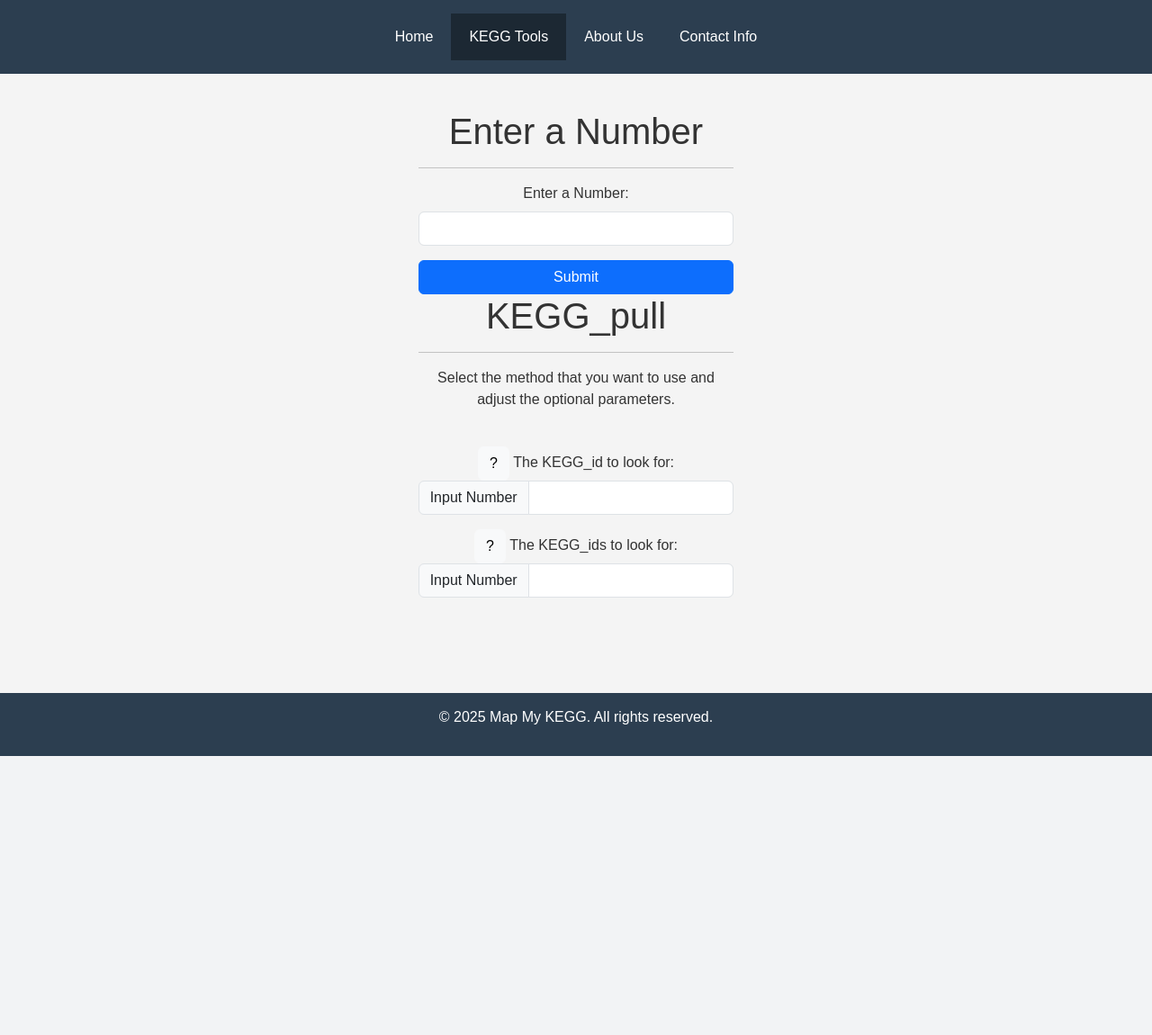
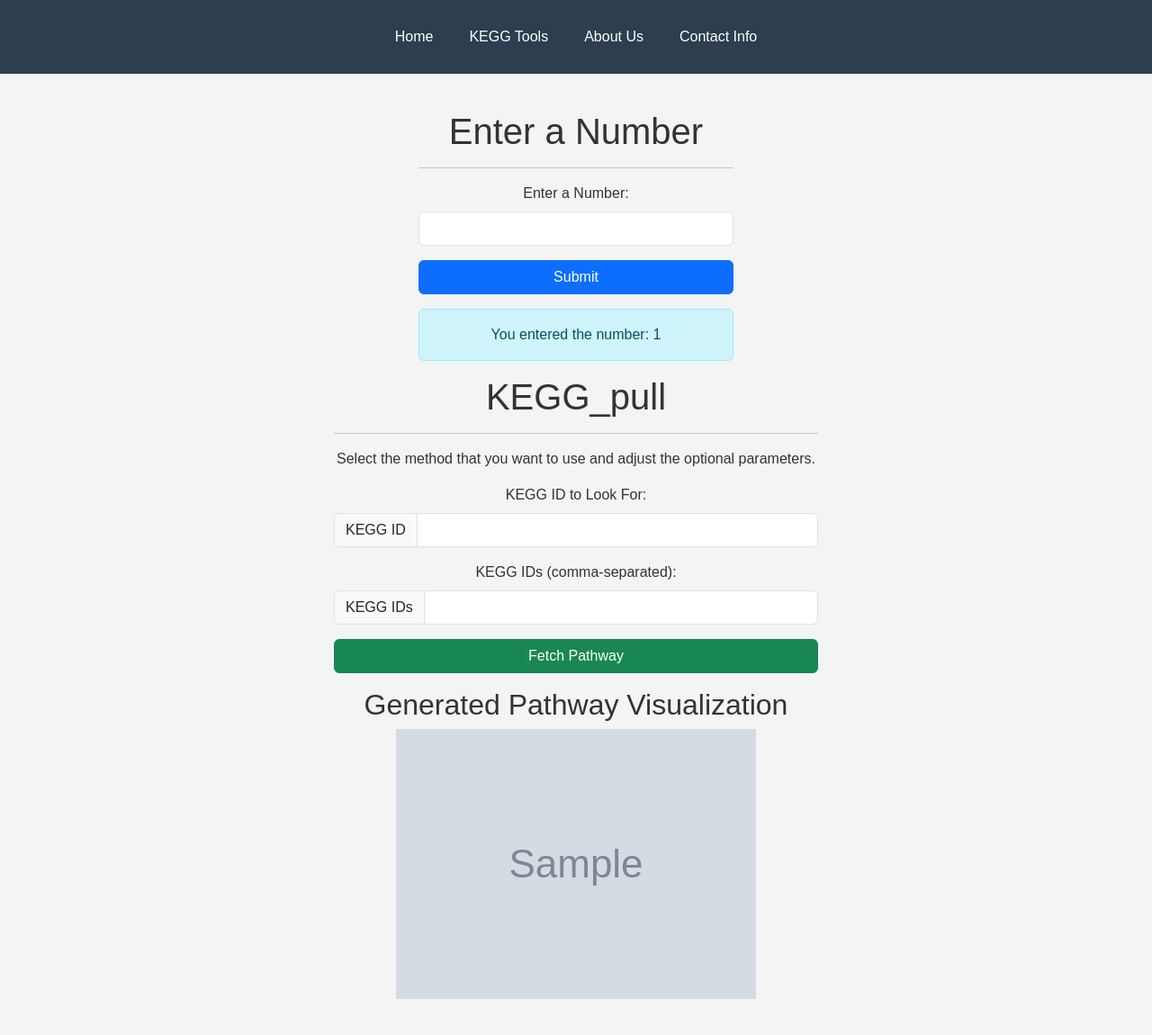
Before and after one commit to RCvanDam/Bio-Toolbox2025, a Flask app: template templates/kegg_tool.html in a window 1280 px wide. Shown: the whole page at 90% size. Before the commit the page ends 840 px from the top, so only its background shows below. Run offline with Flask 3, Linux system fonts and the light colour scheme; the template is opened without the code that fills it: most values are stand-ins (such as "Sample title", 1, 10 or a date in 2020); grey boxes marked "Sample" are stand-in pictures.

Commit message:
Updated templates directory

```diff
--- /dev/null
+++ b/templates/base.html
@@ -0,0 +1,20 @@
+<!DOCTYPE html>
+<html lang="en">
+<head>
+    <meta charset="UTF-8">
+    <title>{{title}}</title>
+    <link rel="stylesheet" type="text/css" href="../static/general.css">
+</head>
+
+<body>
+  <div class="navbar">
+        <a href="{{ url_for('kegg_home')}}">Home</a>
+        <a href="{{ url_for('kegg_tool')}}">KEGG Tools</a>
+        <a href="{{ url_for('about')}}">About Us</a>
+        <a href="{{ url_for('contact')}}">Contact Info</a>
+    </div>
+
+    {% block content %}
+    {% endblock %}
+</body>
+</html>
--- a/templates/kegg_tool.html
+++ b/templates/kegg_tool.html
@@ -4,13 +4,6 @@
     <meta charset="UTF-8">
     <meta name="viewport" content="width=device-width, initial-scale=1.0">
     <title>KEGG_pull - Map My KEGG</title>
-    <script>
-        function showPopup() {
-            {% if number %}
-                alert("You entered the number: {{ number }}");
-            {% endif %}
-        }
-    </script>
     <link
         href="https://cdn.jsdelivr.net/npm/bootstrap@5.3.3/dist/css/bootstrap.min.css" rel="stylesheet"
         integrity="sha384-QWTKZyjpPEjISv5WaRU9OFeRpok6YctnYmDr5pNlyT2bRjXh0JMhjY6hW+ALEwIH" crossorigin="anonymous"
@@ -22,26 +15,19 @@
     <link rel="stylesheet" href="../static/kegg_tool.css">
     <link rel="stylesheet" href="../static/general.css">
 </head>
-<body onload="showPopup()">
-
-    <!-- Navbar -->
-    <div class="navbar">
-        <a href="/">Home</a>
-        <a href="/kegg_tool" class="active">KEGG Tools</a>
-        <a href="/about_us">About Us</a>
-        <a href="/contact">Contact Info</a>
-    </div>
+{% extends "base.html" %}
+{% block content %}
 
 <!-- Main Container -->
 <div class="container">
+    <!-- Section for Inputting a Number -->
     <div class="row justify-content-center">
         <div class="col-sm-4">
-                <!-- Form Container Styled Like Other Boxes -->
             <div class="frame_tool_top_left">
                 <h1 class="center_text">Enter a Number</h1>
                 <hr class="hr_border">
                 <form method="POST" action="/kegg_tool">
-                        <label for="number" title="Enter a number to see it in a popup" class="form-label">
+                    <label for="number" class="form-label">
                         Enter a Number:
                     </label>
                     <input type="number" id="number" name="number" class="form-control mb-3" required>
@@ -51,44 +37,74 @@
         </div>
     </div>
 
-        <!-- Existing Content -->
+    {% if number %}
+    <div class="row justify-content-center mt-3">
+        <div class="col-sm-4">
+            <div class="alert alert-info text-center">
+                You entered the number: {{ number }}
+            </div>
+        </div>
+    </div>
+    {% endif %}
+
+    <!-- KEGG Pull Section -->
     <div class="row justify-content-center">
-            <div class="col-sm-4">
+        <div class="col-sm-6">
             <div class="frame_tool_top_left">
                 <h1 class="center_text">KEGG_pull</h1>
                 <hr class="hr_border">
-                    <a title="run one of the given commands down here">
                 <p>Select the method that you want to use and adjust the optional parameters.</p>
-                    </a>
-                    <br>
-                    <button type="button" onclick="showModal('SinglePull')" class="btn btn-light">?</button>
-                    <label for="single_kegg_id" title="put the KEGG_ID you want the program to find in the KEGG database here">
-                        The KEGG_id to look for:
+                <form method="POST" action="/kegg_tool">
+                    <!-- Single KEGG ID -->
+                    <div class="mb-3">
+                        <label for="single_kegg_id" class="form-label" title="Enter the KEGG ID you want to fetch">
+                            KEGG ID to Look For:
                         </label>
-
-                    <div class="input-group input-group-ml mb-3">
-                        <span class="input-group-text" id="single_keggs">Input Number</span>
-                        <input type="number" class="form-control" aria-label="Sizing example input" id="single_kegg_id"
-                               name="the_single_kegg_id">
-                    </div>
-                    <button type="button" onclick="showModal('SinglePull')" class="btn btn-light">?</button>
-                    <label for="multiple_kegg_id" title="put the KEGG_IDs you want the program to find in the KEGG database here">
-                        The KEGG_ids to look for:
-                    </label>
-                    <div class="input-group input-group-ml mb-3">
-                        <span class="input-group-text" id="multiple_keggs">Input Number</span>
-                        <input type="number" class="form-control" aria-label="Sizing example input" id="multiple_kegg_id"
-                               name="the_multiple_kegg_id">
+                        <div class="input-group">
+                            <span class="input-group-text">KEGG ID</span>
+                            <input type="text" class="form-control" id="single_kegg_id" name="single_kegg_id" required>
                         </div>
                     </div>
+
+                    <!-- Multiple KEGG IDs -->
+                    <div class="mb-3">
+                        <label for="multiple_kegg_id" class="form-label" title="Enter KEGG IDs separated by commas">
+                            KEGG IDs (comma-separated):
+                        </label>
+                        <div class="input-group">
+                            <span class="input-group-text">KEGG IDs</span>
+                            <input type="text" class="form-control" id="multiple_kegg_id" name="multiple_kegg_id">
+                        </div>
+                    </div>
+
+                    <!-- Submit Button -->
+                    <button type="submit" class="btn btn-success w-100">Fetch Pathway</button>
+                </form>
             </div>
         </div>
     </div>
 
-    <footer>
-        <p>
-            &copy; 2025 Map My KEGG. All rights reserved.
-        </p>
-    </footer>
-</body>
-</html>
+    {% if image %}
+    <!-- Visualization Section -->
+    <div class="row justify-content-center mt-3">
+        <div class="col-sm-8 text-center">
+            <h2>Generated Pathway Visualization</h2>
+            <img src="{{ image }}" alt="KEGG Pathway Visualization" class="img-fluid">
+        </div>
+    </div>
+    {% endif %}
+
+    {% if message %}
+    <!-- Message Section -->
+    <div class="row justify-content-center mt-3">
+        <div class="col-sm-8">
+            <div class="alert alert-info text-center">
+                {{ message }}
+            </div>
+        </div>
+    </div>
+    {% endif %}
+
+</div>
+
+{% endblock %}
```
Also changed, not shown: templates/about.html (+4 -17 lines), templates/contact.html (+4 -17 lines), templates/home.html (+4 -14 lines), templates/tool.html (added, +65 -0 lines), templates/tool_GET.html (added, +62 -0 lines), templates/tool_POST.html (added, +14 -0 lines). Lines whose indentation alone changed are shown as unchanged.
